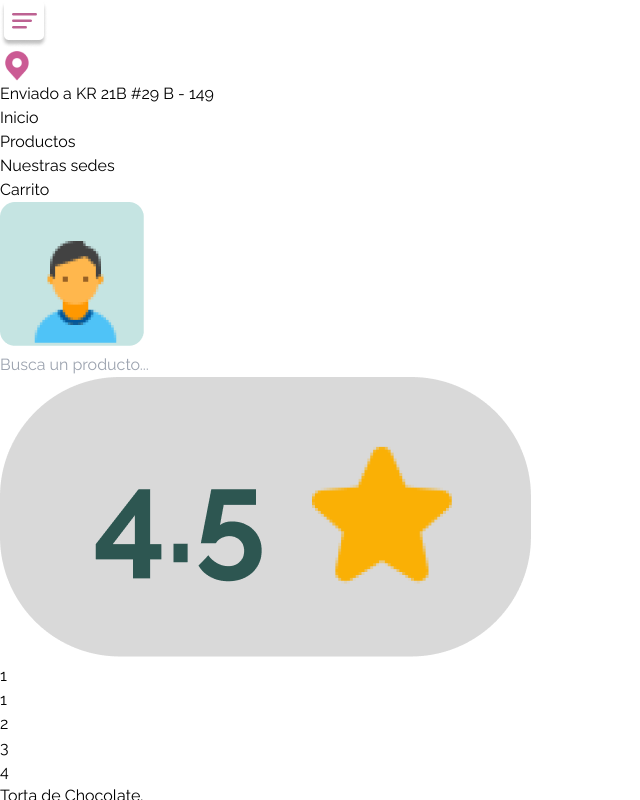
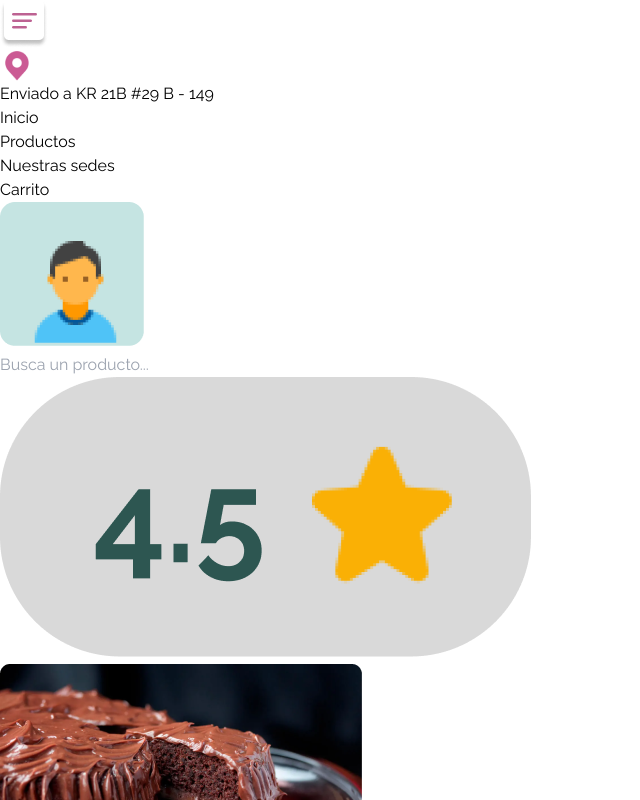
Before and after one commit to sebaacc/PrototipoDuquesaPage, a React (Vite) app in the folder Frontend/la-duquesa-ecommerce/: page /detalle-de-producto/1 in a window 1280 px wide. Shown: the top 800 px of the page, without its empty margins (0-640 px from the left). Built offline with nearby package versions, Linux system fonts and the light colour scheme.

Commit message:
HardcodeoImgs

```diff
--- a/Frontend/la-duquesa-ecommerce/src/routes/Detalle.jsx
+++ b/Frontend/la-duquesa-ecommerce/src/routes/Detalle.jsx
@@ -5,6 +5,7 @@ import brownie from '../img/brownie.png'
 import cronometro from '../img/cronometro.png'
 import Calificacion from '../img/Calificacion.png'
 import { useState } from 'react'
+import chocoColate from '../img/choco-chocolate 1.png'
 
 // const Objeto =[
 //   {
@@ -58,12 +59,12 @@ const Detalle = () => {
                   <div className="h-64 md:h-80 rounded-lg bg-gray-100 mb-4">
                     {image === 1 && (
                       <div className="h-64 md:h-80 rounded-lg bg-gray-100 mb-4 flex items-center justify-center">
-                        <span className="text-5xl">1</span>
+                        <span className="text-5xl"><img src={chocoColate}/></span>
                       </div>
                     )}
                     {image === 2 && (
                       <div className="h-64 md:h-80 rounded-lg bg-gray-100 mb-4 flex items-center justify-center">
-                        <span className="text-5xl">2</span>
+                        <span className="text-5xl"><img src={brownie}/></span>
                       </div>
                     )}
                     {image === 3 && (
```
